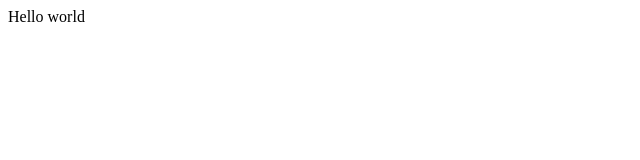
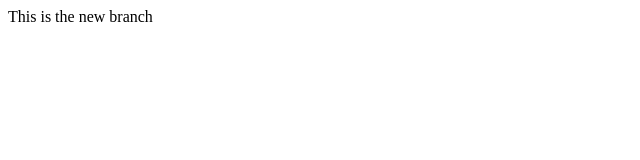
Before and after one commit to FinisTP/lecture01, a plain HTML site: page index.html in a window 1280 px wide. Shown: the full height of the page, 0-640 px from the left. Drawn offline with Linux system fonts and the light colour scheme.

Commit message:
new branch content

```diff
--- a/index.html
+++ b/index.html
@@ -5,6 +5,6 @@
         <title>Index Page</title>
     </head>
     <body>
-        Hello world
+        This is the new branch
     </body>
 </html>
```
